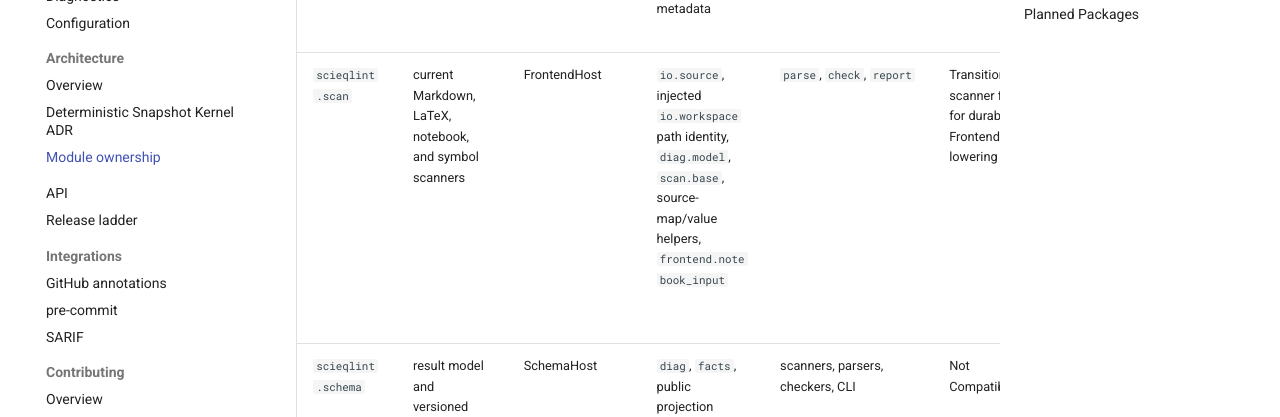
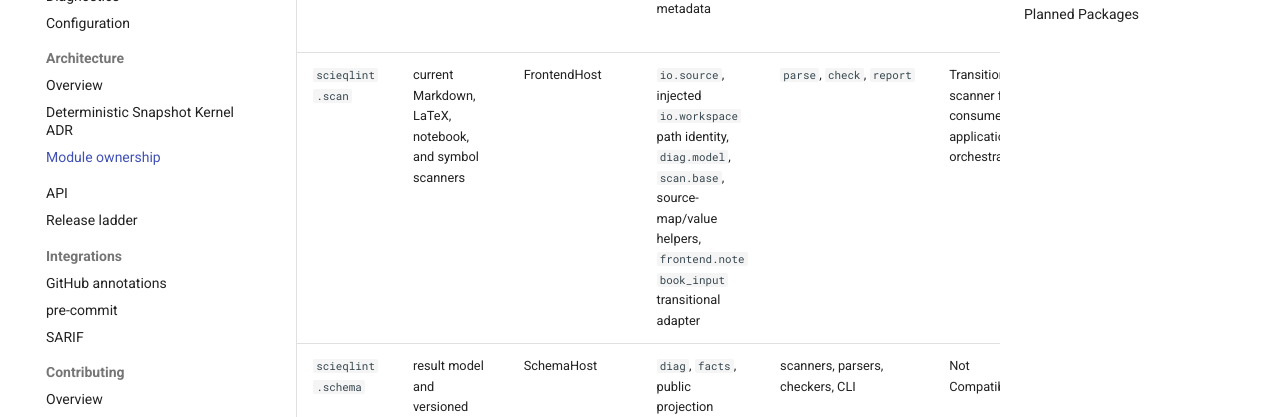
Before and after one commit to 1sgtpepper/scieqlint, an MkDocs documentation site: the page built from docs/architecture/module-ownership.md, in a window 1280 px wide and 900 px high, scrolled down 5594 px. Shown: the part 193-610 px from the top of the window. Built offline with MkDocs 1.6.1 and Material for MkDocs 9.7.7, drawn with Linux system fonts in a browser that asks for light colours; comment, search, counter and statistics services are not loaded.

Commit message:
Correct scanner consumer documentation

```diff
--- a/docs/architecture/module-ownership.md
+++ b/docs/architecture/module-ownership.md
@@ -56,7 +56,7 @@
 | `scieqlint.presets` | packaged preset data | PackHost planned data | package data only | runtime imports from CLI, analysis, or reporting layers | Not CompatibilityShell | Owner: PackHost; retire package-data-only placeholder under R3-146A/R3-149A |
 | `scieqlint.query` | read-only views over FactSnapshot | QueryHost | `facts`, immutable query helpers, pure `io.workspace` path normalization, standard library | scanners, parsers, checkers, reporters, CLI | Not CompatibilityShell | Query code may normalize stored paths but does not discover or read files. |
 | `scieqlint.report` | text, JSON, GitHub, SARIF renderers | SchemaHost projections | `diag.model`, versioned `schema` projection values, packaged schema metadata | `io` source loading, `source`, `scan`, `frontend`, `parse`, `check`, `engine` | Not CompatibilityShell | No temporary exception; R1-002B contract `Owner: architecture boundary map - Reporters render only diagnostics` |
-| `scieqlint.scan` | current Markdown, LaTeX, notebook, and symbol scanners | FrontendHost | `io.source`, injected `io.workspace` path identity, `diag.model`, `scan.base`, source-map/value helpers, `frontend.notebook_input` | `parse`, `check`, `report` | Transitional scanner facade for durable FrontendResult lowering | `WorkspaceHost` is injected by orchestration; scanners do not discover or read files. Notebook scanner parsing delegates DTO/span mapping and JSON decoding to the FrontendHost owner. |
+| `scieqlint.scan` | current Markdown, LaTeX, notebook, and symbol scanners | FrontendHost | `io.source`, injected `io.workspace` path identity, `diag.model`, `scan.base`, source-map/value helpers, `frontend.notebook_input` transitional adapter | `parse`, `check`, `report` | Transitional scanner facade consumed by application orchestration | `WorkspaceHost` is injected by orchestration; scanners do not discover or read files. Notebook scanner parsing delegates DTO/span mapping and JSON decoding to the FrontendHost owner. |
 | `scieqlint.schema` | result model and versioned diagnostic projection seam | SchemaHost | `diag`, `facts`, public projection values | scanners, parsers, checkers, CLI | Not CompatibilityShell | Owner: SchemaHost; retire ad hoc registry shape under R1-049 |
 | `scieqlint.schemas` | packaged JSON Schema files | SchemaHost | package data only | runtime imports from analysis, CLI, or reporting layers | Not CompatibilityShell | None |
 | `scieqlint.source` | current source map helpers | ImmutableSource | `io.source`, diagnostic span values | workspace discovery, scanners, parsers, checkers, reporters, CLI | Not CompatibilityShell | Owner: ImmutableSource; retire incomplete canonical URI coverage under R1-005A/R1-005B |
```
